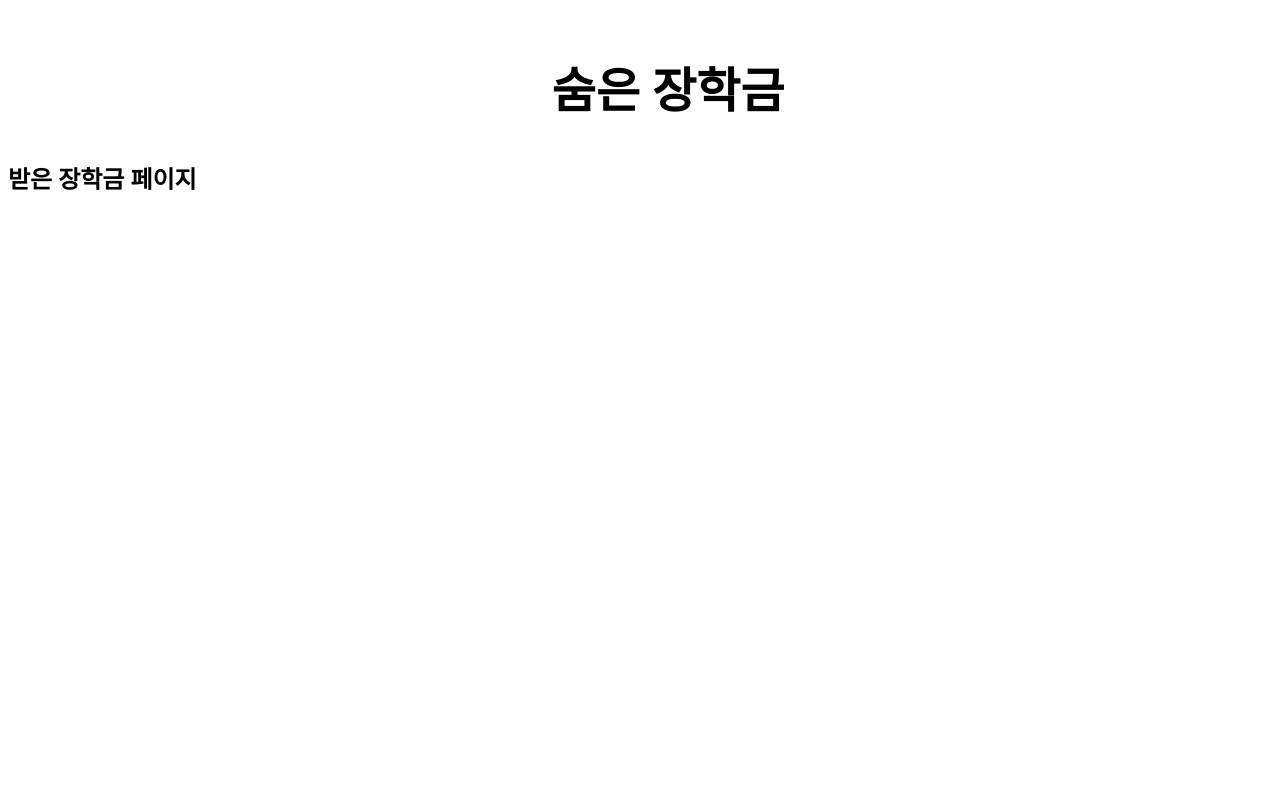
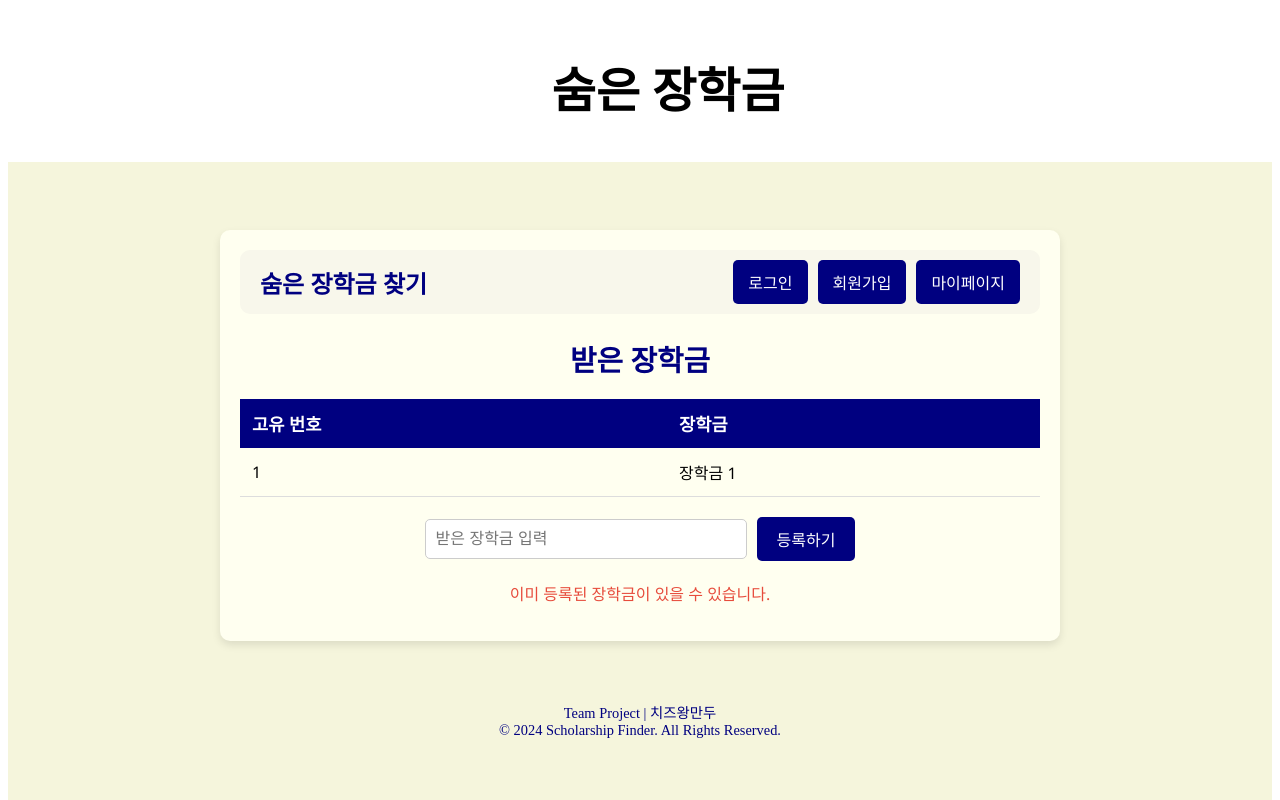
Before and after one commit to scholarship-mju/front, a React (Create React App) app: page /received-scholarships in a window 1280 px wide. Shown: the top 800 px of the page. Built offline with nearby package versions, Linux system fonts and the light colour scheme.

Commit message:
스타일 은비 만든거랑 맞춤 "받은장학금"

```diff
--- a/src/pages/ReceivedScholarshipsPage.js
+++ b/src/pages/ReceivedScholarshipsPage.js
@@ -1,7 +1,214 @@
-import React from "react";
+import React, { useState } from "react";
+import styled from "styled-components";
+import { Link } from "react-router-dom";
+
+// 기존 colors 객체 재사용
+const colors = {
+  ivory: "#FFFFF0",
+  navy: "#000080",
+  lightNavy: "#000066",
+  darkIvory: "#F5F5DC",
+};
+
+// 스타일링된 컴포넌트
+const Background = styled.div`
+  background-color: ${colors.darkIvory};
+  min-height: 100vh;
+  padding: 20px;
+`;
+
+const Container = styled.div`
+  padding: 20px;
+  font-family: "Segoe UI", Tahoma, Geneva, Verdana, sans-serif;
+  background-color: ${colors.ivory};
+  border-radius: 10px;
+  box-shadow: 0 4px 8px rgba(0, 0, 0, 0.1);
+  max-width: 800px;
+  margin: auto;
+  margin-top: 50px;
+`;
+
+const Header = styled.header`
+  display: flex;
+  justify-content: space-between;
+  border-radius: 10px;
+  align-items: center;
+  padding: 10px 20px;
+  background-color: #f8f7eb;
+`;
+
+const Logo = styled.div`
+  font-size: 1.5rem;
+  font-weight: bold;
+  color: ${colors.navy};
+`;
+
+const Nav = styled.div`
+  display: flex;
+  gap: 10px;
+`;
+
+const NavButton = styled(Link)`
+  padding: 10px 15px;
+  background-color: ${colors.navy};
+  color: white;
+  border: none;
+  border-radius: 5px;
+  cursor: pointer;
+  font-size: 1rem;
+  text-decoration: none;
+  transition: background-color 0.3s ease;
+
+  &:hover {
+    background-color: ${colors.lightNavy};
+  }
+`;
+
+const Title = styled.h2`
+  text-align: center;
+  color: ${colors.navy};
+  font-size: 1.8rem;
+  margin-bottom: 20px;
+`;
+
+const Table = styled.table`
+  width: 100%;
+  border-collapse: collapse;
+  margin-bottom: 20px;
+`;
+
+const TableHeader = styled.th`
+  padding: 12px;
+  background-color: ${colors.navy};
+  color: white;
+  text-align: left;
+  font-weight: bold;
+  font-size: 1.1rem;
+`;
+
+const TableCell = styled.td`
+  padding: 12px;
+  border-bottom: 1px solid #ddd;
+  font-size: 1rem;
+`;
+
+const InputContainer = styled.div`
+  display: flex;
+  align-items: center;
+  justify-content: center;
+  margin-top: 20px;
+`;
+
+const Input = styled.input`
+  padding: 10px;
+  border: 1px solid #ccc;
+  border-radius: 5px;
+  width: 300px;
+  margin-right: 10px;
+  font-size: 1rem;
+`;
+
+const SubmitButton = styled.button`
+  padding: 10px 20px;
+  background-color: ${colors.navy};
+  color: white;
+  border: none;
+  border-radius: 5px;
+  cursor: pointer;
+  font-size: 1rem;
+  transition: background-color 0.3s ease;
+
+  &:hover {
+    background-color: ${colors.lightNavy};
+  }
+`;
+
+const WarningText = styled.p`
+  margin-top: 20px;
+  color: #e74c3c;
+  text-align: center;
+`;
+
+const Footer = styled.footer`
+  text-align: center;
+  margin-top: 40px;
+  padding: 20px;
+  font-size: 0.9em;
+  color: ${colors.navy};
+`;
 
 function ReceivedScholarshipsPage() {
-  return <h2>받은 장학금 페이지</h2>;
+  const [scholarships, setScholarships] = useState([
+    { id: 1, name: "장학금 1" },
+  ]);
+  const [newScholarship, setNewScholarship] = useState("");
+
+  const handleAddScholarship = () => {
+    if (newScholarship.trim()) {
+      if (scholarships.find((s) => s.name === newScholarship)) {
+        alert("이미 등록된 장학금입니다.");
+      } else {
+        setScholarships([
+          ...scholarships,
+          { id: scholarships.length + 1, name: newScholarship },
+        ]);
+        setNewScholarship("");
+      }
+    }
+  };
+
+  return (
+    <Background>
+      <Container>
+        <Header>
+          <Logo>숨은 장학금 찾기</Logo>
+          <Nav>
+            <NavButton to="/login">로그인</NavButton>
+            <NavButton to="/signup">회원가입</NavButton>
+            <NavButton to="/mypage">마이페이지</NavButton>
+          </Nav>
+        </Header>
+
+        <Title>받은 장학금</Title>
+
+        {/* 장학금 리스트 */}
+        <Table>
+          <thead>
+            <tr>
+              <TableHeader>고유 번호</TableHeader>
+              <TableHeader>장학금</TableHeader>
+            </tr>
+          </thead>
+          <tbody>
+            {scholarships.map((scholarship) => (
+              <tr key={scholarship.id}>
+                <TableCell>{scholarship.id}</TableCell>
+                <TableCell>{scholarship.name}</TableCell>
+              </tr>
+            ))}
+          </tbody>
+        </Table>
+
+        {/* 장학금 등록 */}
+        <InputContainer>
+          <Input
+            type="text"
+            placeholder="받은 장학금 입력"
+            value={newScholarship}
+            onChange={(e) => setNewScholarship(e.target.value)}
+          />
+          <SubmitButton onClick={handleAddScholarship}>등록하기</SubmitButton>
+        </InputContainer>
+
+        <WarningText>이미 등록된 장학금이 있을 수 있습니다.</WarningText>
+      </Container>
+
+      <Footer>
+        Team Project | 치즈왕만두 <br />© 2024 Scholarship Finder. All Rights
+        Reserved.
+      </Footer>
+    </Background>
+  );
 }
 
 export default ReceivedScholarshipsPage;
```
